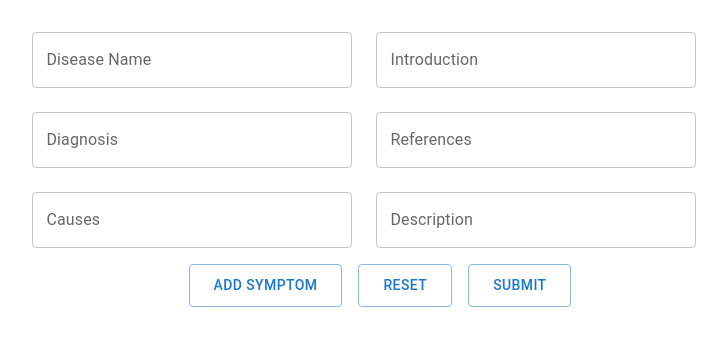
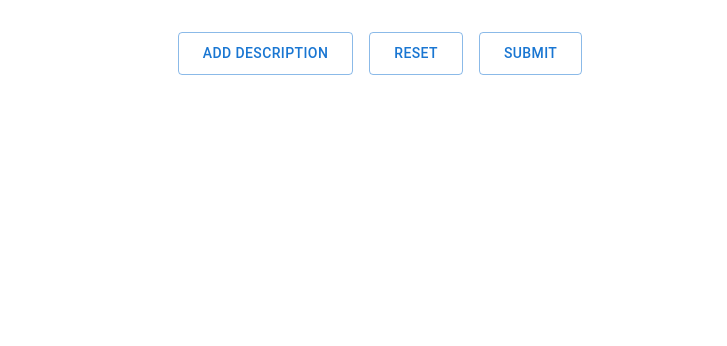
Before and after one commit to aRbhaSun20/diseaseTemplate, a React (Create React App) app: page / in a window 1280 px wide. Shown: the top 346 px of the page, without its empty margins (260-987 px from the left). Built offline with nearby package versions, Linux system fonts and the light colour scheme.

Commit message:
changes with structures

```diff
--- a/src/index.css
+++ b/src/index.css
@@ -17,7 +17,7 @@
   /* justify-content: space-between; */
   gap: 1.5rem;
   margin: auto;
-  width: 55%;
+  /* width: 55%; */
 }
 .but-container {
   display: flex;
@@ -44,4 +44,5 @@
 .__json-pretty__ {
   background: transparent !important;
   font-size: 1rem !important;
+  white-space: pre-wrap !important;
 }
--- a/src/pages/AddDisease.js
+++ b/src/pages/AddDisease.js
@@ -10,28 +10,12 @@
 import "react-json-pretty/themes/monikai.css";
 import JSONPretty from "react-json-pretty";
 
-const INITIAL_DATA = {
-  DiseaseName: "",
-  Introduction: "",
-  Diagnosis: "",
-  References: "",
-  Causes: "",
-  Description: "",
-};
-
 const BOLD_OPTIONS = ["normal", "bold", "bolder"];
 function AddDisease() {
   const [show, setShow] = useState("");
-  const [diseaseData, setDiseaseData] = useState(INITIAL_DATA);
   const [symptoms, setSymptoms] = useState([]);
 
-  const handleChange = (e) => {
-    const { name, value } = e.target;
-    setDiseaseData((state) => ({ ...state, [name]: value }));
-  };
-
   const handleReset = () => {
-    setDiseaseData(INITIAL_DATA);
     setSymptoms([]);
     setShow("");
   };
@@ -54,64 +38,37 @@
   };
 
   const handleSubmit = () => {
-    setShow(JSON.stringify({ ...diseaseData, Symptoms: symptoms }));
+    const returnObj = {};
+    symptoms.forEach((ele, i) => {
+      returnObj[`description${i}`] = ele;
+    });
+    setShow(JSON.stringify(returnObj));
   };
 
   return (
     <div className="container">
+      <div className="but-container">
+        <Button variant="outlined" onClick={handleAddSymptom}>
+          Add Description
+        </Button>
+        <Button variant="outlined" onClick={handleReset}>
+          Reset
+        </Button>
+        <Button variant="outlined" onClick={handleSubmit}>
+          Submit
+        </Button>
+      </div>
       <div className="inpt-container">
-        <TextField
-          name="DiseaseName"
-          label="Disease Name"
-          value={diseaseData.DiseaseName}
-          style={{ width: "20rem" }}
-          onChange={handleChange}
-        />
-        <TextField
-          name="Introduction"
-          label="Introduction"
-          value={diseaseData.Introduction}
-          style={{ width: "20rem" }}
-          onChange={handleChange}
-        />
-        <TextField
-          name="Diagnosis"
-          label="Diagnosis"
-          value={diseaseData.Diagnosis}
-          style={{ width: "20rem" }}
-          onChange={handleChange}
-        />
-        <TextField
-          name="References"
-          value={diseaseData.References}
-          label="References"
-          style={{ width: "20rem" }}
-          onChange={handleChange}
-        />
-        <TextField
-          name="Causes"
-          value={diseaseData.Causes}
-          label="Causes"
-          style={{ width: "20rem" }}
-          onChange={handleChange}
-        />
-        <TextField
-          name="Description"
-          value={diseaseData.Description}
-          label="Description"
-          style={{ width: "20rem" }}
-          onChange={handleChange}
-          multiline
-          maxRows={5}
-        />
         <div className="syms-container">
           {symptoms.map((sym, i) => (
             <div key={i} className="sym-container">
               <TextField
                 name="text"
                 value={sym.text}
-                label="symptoms"
-                style={{ width: "20rem" }}
+                label="Description"
+                multiline
+                maxRows={8}
+                style={{ width: "30rem" }}
                 onChange={(e) => handleSymChange(e, i)}
               />
               <TextField
@@ -131,7 +88,7 @@
                 onChange={(e) => handleSymChange(e, i)}
               >
                 {BOLD_OPTIONS.map((ele, j) => (
-                  <MenuItem key={j}value={ele}>
+                  <MenuItem key={j} value={ele}>
                     <ListItemText primary={ele} key={i} />
                   </MenuItem>
                 ))}
@@ -143,18 +100,9 @@
           ))}
         </div>
       </div>
-      <div className="but-container">
-        <Button variant="outlined" onClick={handleAddSymptom}>
-          Add Symptom
-        </Button>
-        <Button variant="outlined" onClick={handleReset}>
-          Reset
-        </Button>
-        <Button variant="outlined" onClick={handleSubmit}>
-          Submit
-        </Button>
+      <div style={{ maxWidth: "50%" }}>
+        {show && <JSONPretty id="json-pretty" data={show} />}
       </div>
-      <div>{show && <JSONPretty id="json-pretty" data={show} />}</div>
     </div>
   );
 }
```
